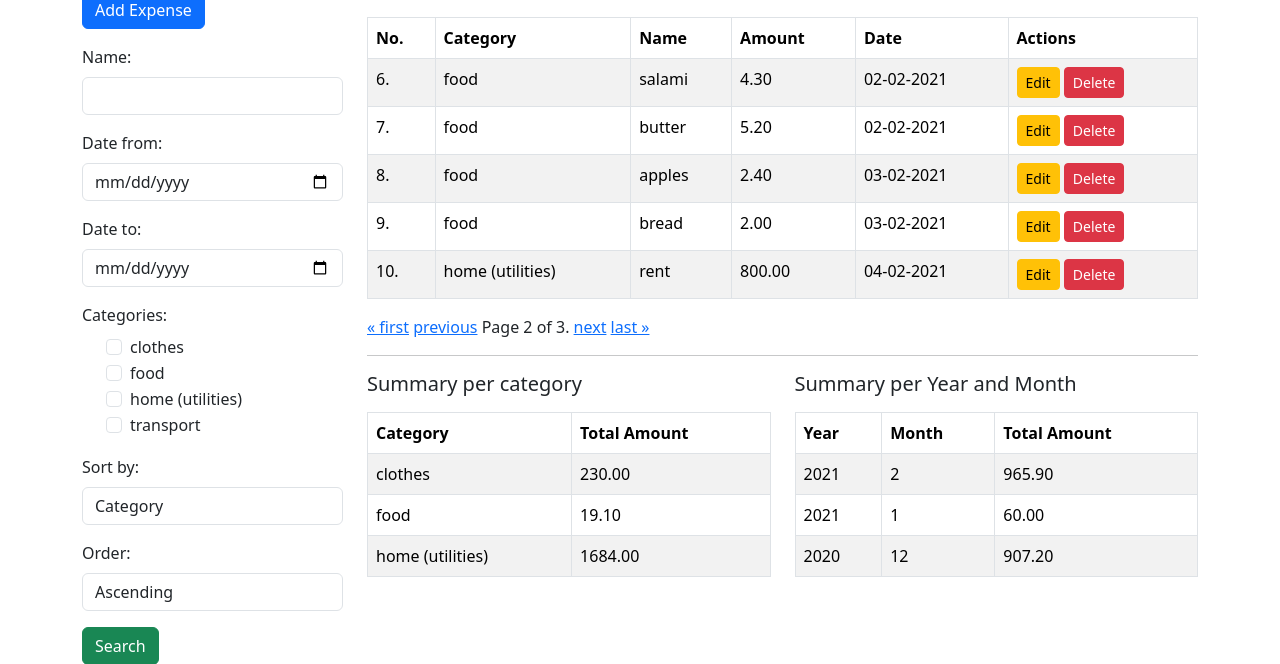
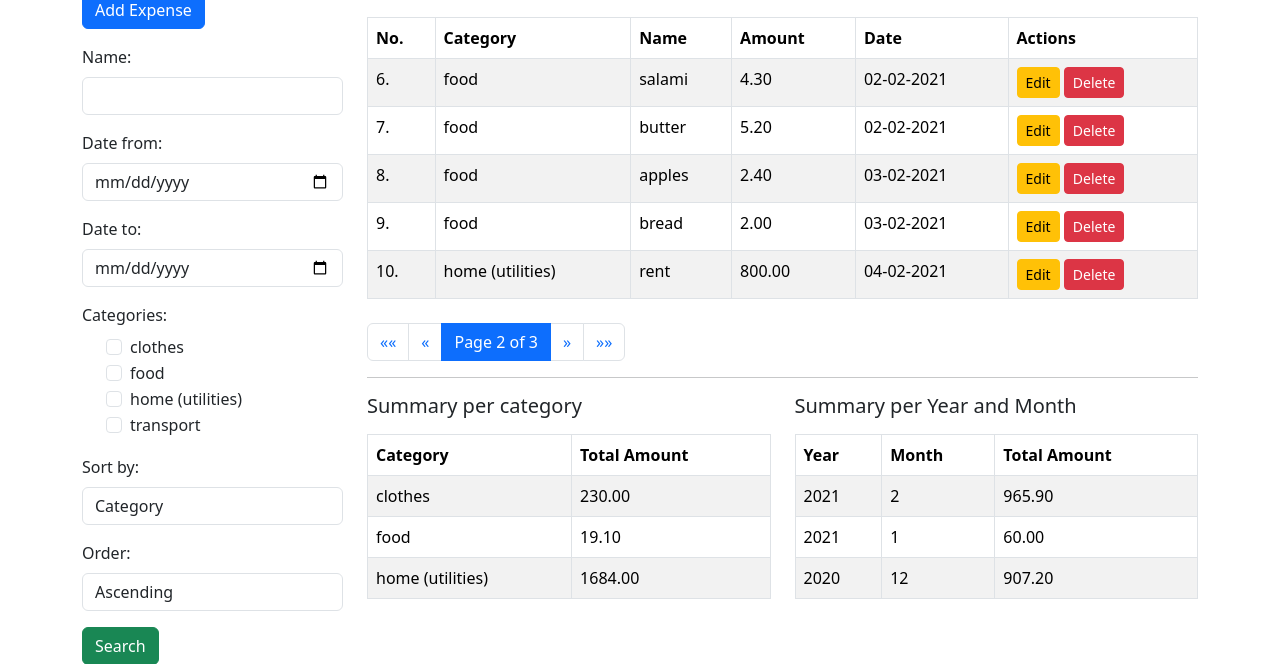
Before and after one commit to Sornat11/Expanses_Django_Project, a Django app: page /expenses/expense/list/?page=2 in a window 1280 px wide. Shown: the part 186-850 px from the top of the page. Run offline with Django 4.2, Linux system fonts and the light colour scheme; data comes from the database, SQL or seed files in the repository; some libraries are stand-ins or nearby versions.

Commit message:
6. Add update view for `expenses.Category`. #2 + pagination problem resolved

```diff
--- a/expenses/forms.py
+++ b/expenses/forms.py
@@ -17,6 +17,16 @@ class ExpenseSearchForm(forms.ModelForm):
         required=False,
         widget=forms.CheckboxSelectMultiple
     )
+    sort_by = forms.ChoiceField(
+        choices=[('category', 'Category'), ('date', 'Date')],
+        required=False,
+        initial='date'
+    )
+    order = forms.ChoiceField(
+        choices=[('asc', 'Ascending'), ('desc', 'Descending')],
+        required=False,
+        initial='asc'
+    )
 
     class Meta:
         model = Expense
--- a/expenses/reports.py
+++ b/expenses/reports.py
@@ -1,7 +1,9 @@
 from collections import OrderedDict
 
-from django.db.models import Sum, Value
+from django.db.models import Sum, Value, F, Count
 from django.db.models.functions import Coalesce
+
+from .models import Category
 
 
 def summary_per_category(queryset):
@@ -13,3 +15,19 @@ def summary_per_category(queryset):
         .annotate(s=Sum('amount'))
         .values_list('category_name', 's')
     ))
+
+def summary_per_year_month(queryset):
+    return (
+        queryset
+        .annotate(year=F('date__year'), month=F('date__month'))
+        .values('year', 'month')
+        .annotate(total_amount=Sum('amount'))
+        .order_by('-year', '-month')
+    )
+
+def total_spent(queryset):
+    total = queryset.aggregate(total_amount=Sum('amount'))['total_amount']
+    return total or 0
+
+def get_categories_with_expense_count():
+    return Category.objects.annotate(expenses_count=Count('expense'))
--- a/expenses/templates/expenses/category_list.html
+++ b/expenses/templates/expenses/category_list.html
@@ -22,6 +22,7 @@
         <td>{{ obj.name }}</td>
         <td>{{ obj.expenses_count }}</td> <!-- Ilość wydatków -->
         <td>
+          <a href="{% url 'expenses:category-edit' obj.id %}" class="btn btn-warning btn-sm">Edit</a>
           <a href="{% url 'expenses:category-delete' obj.id %}" class="btn btn-danger btn-sm">Delete</a>
         </td>
       </tr>
--- a/expenses/templates/expenses/expense_list.html
+++ b/expenses/templates/expenses/expense_list.html
@@ -4,10 +4,12 @@
 
 <div class="container mt-4">
     <div class="row">
+        <!-- Form section -->
         <div class="col-md-3 mb-4">
             <h2 class="mb-4 text-dark" style="font-size: 2.5rem; font-weight: bold;">Expenses</h2>
 
             <a href="{% url 'expenses:expense-create' %}" class="btn btn-primary mb-3">Add Expense</a>
+
             <form method="get" action="">
                 <div class="mb-3">
                     <label for="id_name" class="form-label">Name:</label>
@@ -27,7 +29,7 @@
                         {% for choice in form.category.field.choices %}
                             <div class="form-check">
                                 <input type="checkbox" name="category" value="{{ choice.0 }}" class="form-check-input"
-									{% if choice.0 in form.category.value %}checked{% endif %}>
+                                    {% if choice.0|stringformat:"s" in form.category.value|default_if_none:'' %}checked{% endif %}>
                                 <label class="form-check-label">{{ choice.1 }}</label>
                             </div>
                         {% endfor %}
@@ -36,26 +38,28 @@
                 <div class="mb-3">
                     <label for="sort_by" class="form-label">Sort by:</label>
                     <select name="sort_by" id="sort_by" class="form-control">
-                        <option value="category" {% if sort_by == 'category' %}selected{% endif %}>Category</option>
-                        <option value="date" {% if sort_by == 'date' %}selected{% endif %}>Date</option>
+                        <option value="category" {% if form.sort_by.value == 'category' %}selected{% endif %}>Category</option>
+                        <option value="date" {% if form.sort_by.value == 'date' %}selected{% endif %}>Date</option>
                     </select>
                 </div>
                 <div class="mb-3">
                     <label for="order" class="form-label">Order:</label>
                     <select name="order" id="order" class="form-control">
-                        <option value="asc" {% if order == 'asc' %}selected{% endif %}>Ascending</option>
-                        <option value="desc" {% if order == 'desc' %}selected{% endif %}>Descending</option>
+                        <option value="asc" {% if form.order.value == 'asc' %}selected{% endif %}>Ascending</option>
+                        <option value="desc" {% if form.order.value == 'desc' %}selected{% endif %}>Descending</option>
                     </select>
                 </div>
                 <button type="submit" class="btn btn-success">Search</button>
             </form>
         </div>
 
+        <!-- Expenses table and summaries -->
         <div class="col-md-9">
             <div class="bg-light p-3 mb-4 rounded">
                 <h3>Total Amount Spent: <strong>{{ total_spent|floatformat:2 }}</strong></h3>
             </div>
 
+            <!-- Expenses Table -->
             <table class="table table-striped table-bordered">
                 <thead>
                     <tr>
@@ -92,6 +96,7 @@
 
             <hr>
 
+            <!-- Summary per Category -->
             <div class="row">
                 <div class="col-md-6 mb-4">
                     <h5 class="mb-3">Summary per category</h5>
@@ -117,6 +122,7 @@
                     </table>
                 </div>
 
+                <!-- Summary per Year and Month -->
                 <div class="col-md-6 mb-4">
                     <h5 class="mb-3">Summary per Year and Month</h5>
                     <table class="table table-striped table-bordered">
--- /dev/null
+++ b/expenses/templatetags/pagination_tags.py
@@ -0,0 +1,14 @@
+from django import template
+from urllib.parse import urlencode
+
+register = template.Library()
+
+@register.simple_tag(takes_context=True)
+def querystring(context, **kwargs):
+    """
+    Zachowuje aktualne parametry GET i aktualizuje je o nowe wartości.
+    """
+    query_dict = context['request'].GET.copy()
+    for key, value in kwargs.items():
+        query_dict[key] = value
+    return urlencode(query_dict)
--- a/expenses/urls.py
+++ b/expenses/urls.py
@@ -13,7 +13,7 @@ urlpatterns = [
             model=Expense,
             fields='__all__',
             success_url=reverse_lazy('expenses:expense-list'),
-            template_name='expense_update.html'
+            template_name='expense_create.html'
          ),
          name='expense-create'),
     path('expense/<int:pk>/edit/',
@@ -40,9 +40,17 @@ urlpatterns = [
             model=Category,
             fields='__all__',
             success_url=reverse_lazy('expenses:category-list'),
-            template_name='generic_update.html'
+            template_name='category_create.html'
          ),
          name='category-create'),
+    path('category/<int:pk>/edit/',
+         UpdateView.as_view(
+            model=Category,
+            fields=['name'],
+            success_url=reverse_lazy('expenses:category-list'),
+            template_name='category_update.html'
+         ),
+         name='category-edit'),
     path('category/<int:pk>/delete/',
          DeleteView.as_view(
             model=Category,
--- a/expenses/views.py
+++ b/expenses/views.py
@@ -2,8 +2,8 @@ from django.views.generic.list import ListView
 
 from .forms import ExpenseSearchForm
 from .models import Expense, Category
-from .reports import summary_per_category
-from django.db.models import F, Sum, Count
+from .reports import summary_per_category, summary_per_year_month, total_spent, get_categories_with_expense_count
+from django.db.models import F
 
 class ExpenseListView(ListView):
     model = Expense
@@ -18,6 +18,8 @@ class ExpenseListView(ListView):
             date_from = form.cleaned_data.get('date_from')
             date_to = form.cleaned_data.get('date_to')
             categories = form.cleaned_data.get('category')
+            sort_by = form.cleaned_data.get('sort_by') or 'date'  # Domyślna wartość
+            order = form.cleaned_data.get('order') or 'asc'
 
             if name:
                 queryset = queryset.filter(name__icontains=name)
@@ -32,35 +34,30 @@ class ExpenseListView(ListView):
                 queryset = queryset.filter(category__in=categories)
 
 
-        sort_by = self.request.GET.get('sort_by', 'date')
-        order = self.request.GET.get('order', 'asc')
 
         if sort_by == 'category':
             queryset = queryset.order_by(F('category').desc() if order == 'desc' else F('category').asc())
         elif sort_by == 'date':
             queryset = queryset.order_by(F('date').desc() if order == 'desc' else F('date').asc())
 
-        total_spent = queryset.aggregate(total_amount=Sum('amount'))['total_amount'] or 0
-
-        year_month_summary = (
-            queryset
-            .annotate(year=F('date__year'), month=F('date__month'))
-            .values('year', 'month')
-            .annotate(total_amount=Sum('amount'))
-            .order_by('-year', '-month')
-        )
+        total = total_spent(queryset)
+        category_summary = summary_per_category(queryset)
+        year_month_summary = summary_per_year_month(queryset)
 
         return super().get_context_data(
             form=form,
             object_list=queryset,
-            summary_per_category=summary_per_category(queryset),
-            total_spent=total_spent,
+            total_spent=total,
+            summary_per_category=category_summary,
             summary_per_year_month=year_month_summary,
-            **kwargs)
+            sort_by=sort_by,
+            order=order,
+            **kwargs
+        )
+
 
 class CategoryListView(ListView):
     model = Category
-    paginate_by = 5
 
     def get_queryset(self):
-        return Category.objects.annotate(expenses_count=Count('expense'))
+        return get_categories_with_expense_count()
--- a/project/templates/_pagination.html
+++ b/project/templates/_pagination.html
@@ -1,17 +1,41 @@
-<div class="pagination">
-    <span class="pagination__nav">
-        {% if page_obj.has_previous %}
-            <a href="?page=1">&laquo; first</a>
-            <a href="?page={{ page_obj.previous_page_number }}">previous</a>
-        {% endif %}
+{% load pagination_tags %}
 
-        <span class="current">
-            Page {{ page_obj.number }} of {{ page_obj.paginator.num_pages }}.
-        </span>
+<nav aria-label="Page navigation" class="mt-4">
+    <ul class="pagination justify-content-start">
+      {% if page_obj.has_previous %}
+        <li class="page-item">
+          <a class="page-link" href="?{% querystring page=1 %}">««</a>
+        </li>
+        <li class="page-item">
+          <a class="page-link" href="?{% querystring page=page_obj.previous_page_number %}">«</a>
+        </li>
+      {% else %}
+        <li class="page-item disabled">
+          <span class="page-link">««</span>
+        </li>
+        <li class="page-item disabled">
+          <span class="page-link">«</span>
+        </li>
+      {% endif %}
 
-        {% if page_obj.has_next %}
-            <a href="?page={{ page_obj.next_page_number }}">next</a>
-            <a href="?page={{ page_obj.paginator.num_pages }}">last &raquo;</a>
-        {% endif %}
-    </span>
-</div>
+      <li class="page-item active">
+        <span class="page-link">Page {{ page_obj.number }} of {{ page_obj.paginator.num_pages }}</span>
+      </li>
+
+      {% if page_obj.has_next %}
+        <li class="page-item">
+          <a class="page-link" href="?{% querystring page=page_obj.next_page_number %}">»</a>
+        </li>
+        <li class="page-item">
+          <a class="page-link" href="?{% querystring page=page_obj.paginator.num_pages %}">»»</a>
+        </li>
+      {% else %}
+        <li class="page-item disabled">
+          <span class="page-link">»</span>
+        </li>
+        <li class="page-item disabled">
+          <span class="page-link">»»</span>
+        </li>
+      {% endif %}
+    </ul>
+  </nav>
--- a/project/templates/expense_delete.html
+++ b/project/templates/expense_delete.html
@@ -31,7 +31,7 @@
       </div>
 
       <div class="mb-3">
-        <strong>Date:</strong> {{ object.date }}
+        <strong>Date:</strong> {{ object.date|date:"Y-m-d" }}
       </div>
 
       <!-- Confirmation form -->
```
Also changed, not shown: project/templates/category_create.html (added, +32 -0 lines), project/templates/category_update.html (added, +31 -0 lines). Lines whose indentation alone changed are shown as unchanged.
